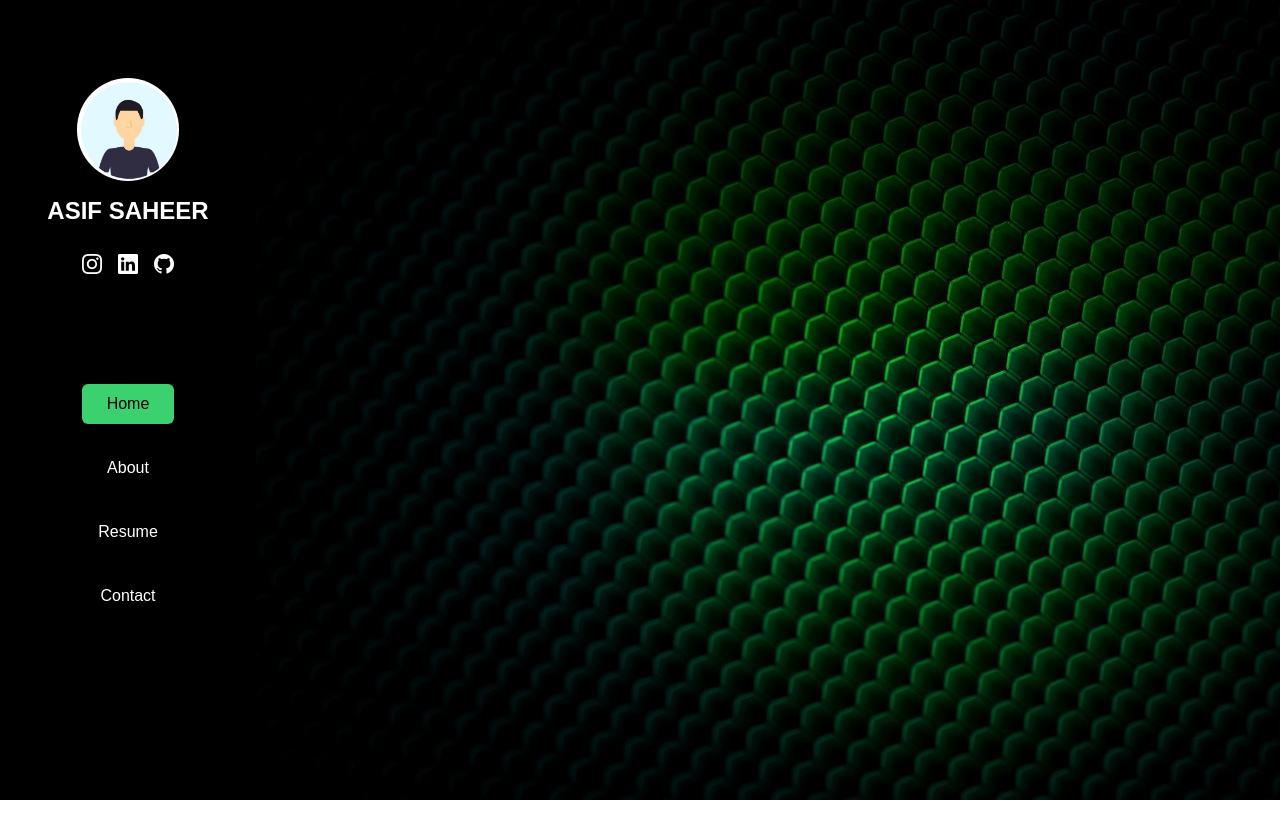
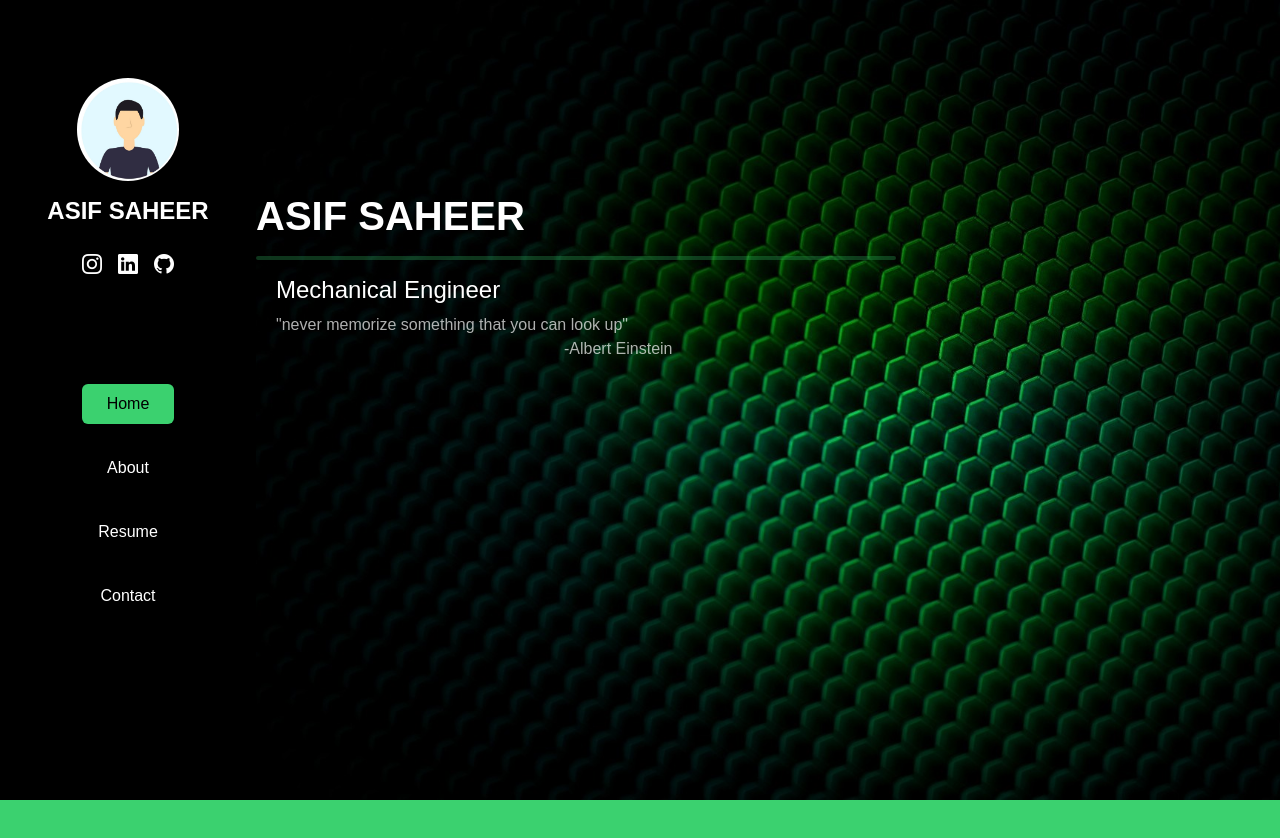
Before and after one commit to Asif222001/AsifPortfolio, a plain HTML site: page index.html in a window 1280 px wide. Before the commit the page ends 800 px from the top, so only its background shows below. Drawn offline with nearby package versions, Linux system fonts and the light colour scheme.

Commit message:
Home page created

```diff
--- a/index.html
+++ b/index.html
@@ -26,7 +26,7 @@
             <nav class="">
                 <ul class="nav nav-pills flex-column nav-fill ">
                     <li class="nav-item active"><a href="#home" class=" nav-link"><span class="">Home</span></a></li>
-                    <li class="nav-item"><a href="#" class=" nav-link "><span class=""> About</span></a></li>
+                    <li class="nav-item"><a href="#about" class=" nav-link "><span class=""> About</span></a></li>
                     <li class="nav-item"><a href="#" class=" nav-link"><span class="">Resume</span></a></li>
                     <li class="nav-item"><a href="#" class=" nav-link"><span class="">Contact</span></a></li>
                 </ul>
@@ -35,6 +35,16 @@
     </header>
     <section class="home d-flex flex-column" >
         <div id="home" class="">
+            <h1>ASIF SAHEER</h1>
+            <hr class="text-success home-hr">
+            <h4 style="margin-left: 20px;">Mechanical Engineer</h4>
+            <p style="margin-left: 20px; color: #ffffffaf;">"never memorize something that you can look up" <br> <span style="margin-left: 18rem;">-Albert Einstein</span></p>
+
+        </div>
+    </section>
+
+    <section class="about d-flex flex-column" >
+        <div id="about" class="">
 
         </div>
 
--- a/style.css
+++ b/style.css
@@ -2,7 +2,6 @@
     font-family: sans-serif;
     margin: 0px;
 }
-
 
 .left-column{
     position: fixed;
@@ -18,7 +17,6 @@ nav{
     width: auto;
 }
 
-
 .profile{
     width: 100%;
     height: 45%;
@@ -30,8 +28,6 @@ nav{
     /* background-color: aqua; */
 
 }
-
-
 
 .profile-name{
     color: #fff;
@@ -62,7 +58,7 @@ nav{
     color: #37b3ed;
 }
 
-.nav-item a {
+.nav-item a , .nav-item a:hover{
     color: #fff;
     margin-top: 1.5rem;
 }
@@ -75,7 +71,30 @@ nav{
 .home{
     width: 100%;
     background: url("img/background-green.jpg" ) top center;
-    /* background-color: #3BD16F; */
     height: 100vh;
     background-size: cover;
 }
+
+#home{
+    margin-left: 20%;
+    margin-top: 15%;
+    width: 50%;
+    height: 50vh;
+    color: #fff;
+    /* background-color: #37b3ed; */
+}
+
+#home h1{
+    font-weight: bolder;
+}
+
+.home-hr{
+    border: 2px solid #3BD16F;
+    border-radius: 2px;
+}
+
+.about{
+    width:100%;
+    height:100vh;
+    background-color: #3BD16F;
+}
```
